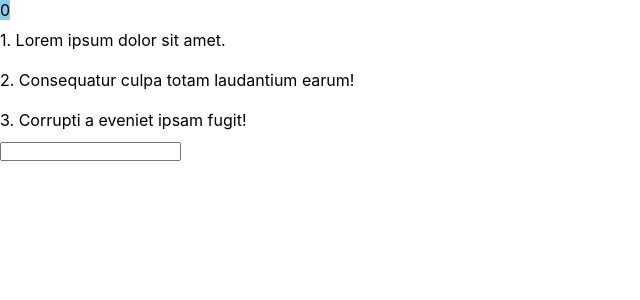
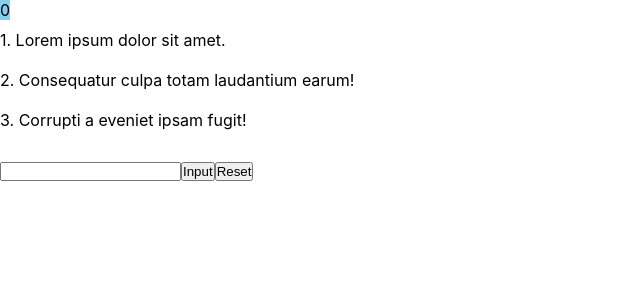
Before and after one commit to nuitciel99/2023react, a React (Create React App) app: page / in a window 1280 px wide. Shown: the top 300 px of the page, without its empty margins (0-640 px from the left). Built offline with nearby package versions, Linux system fonts and the light colour scheme.

Commit message:
inputReset

```diff
--- a/src/App.js
+++ b/src/App.js
@@ -10,6 +10,7 @@ function App() {
   ])
   const [num, setNum] = useState(0)
   const [view, setView] = useState(false)
+  const [textData, setTextData] = useState("")
 
   const listView = function(num){
     setNum(num)
@@ -39,8 +40,15 @@ function App() {
       {
         view == true ? <Modal vContent={vData[num]} vNum={num} onClose={handleClose} /> : null
       }
-
-      <input type="text" />
+      {textData}<br />
+      <input type="text" onChange={(e)=>{setTextData(e.target.value)}} value={textData} />
+      <button onClick={()=>{
+        let copy = [...vData]
+        copy.unshift(textData)
+        console.log(copy)
+        setVData(copy)
+      }}>Input</button>
+      <button onClick={()=>{setTextData('')}}>Reset</button>
 
     </div>
   )
```
